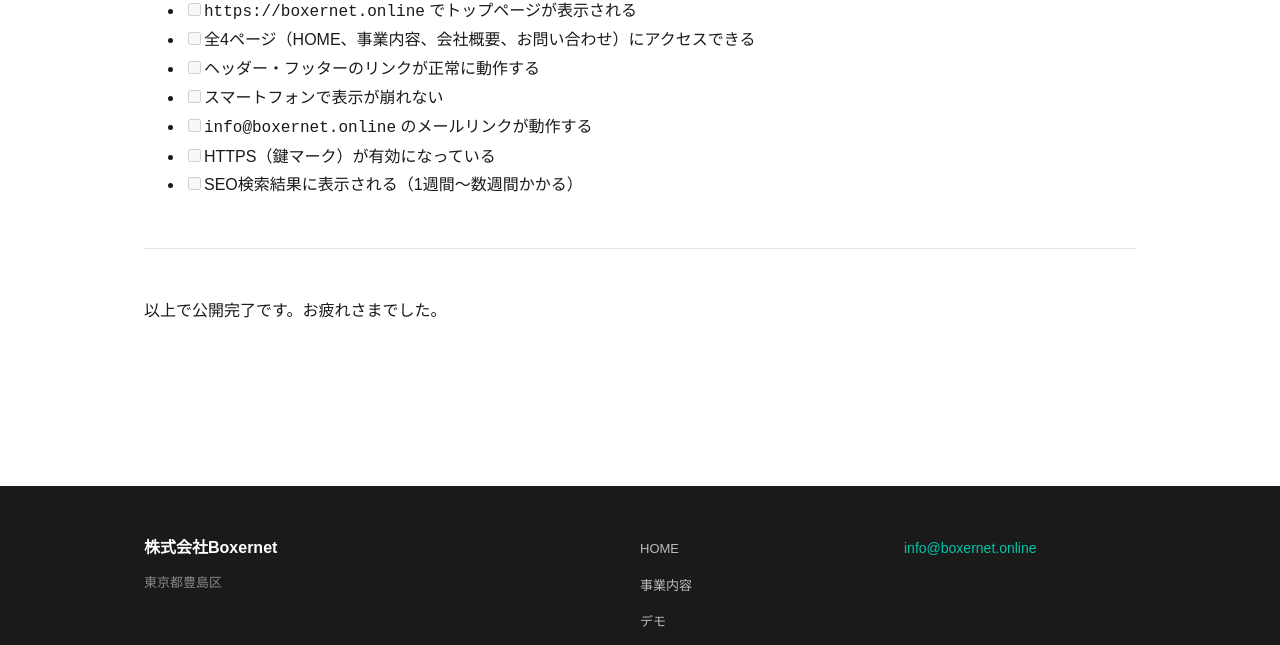
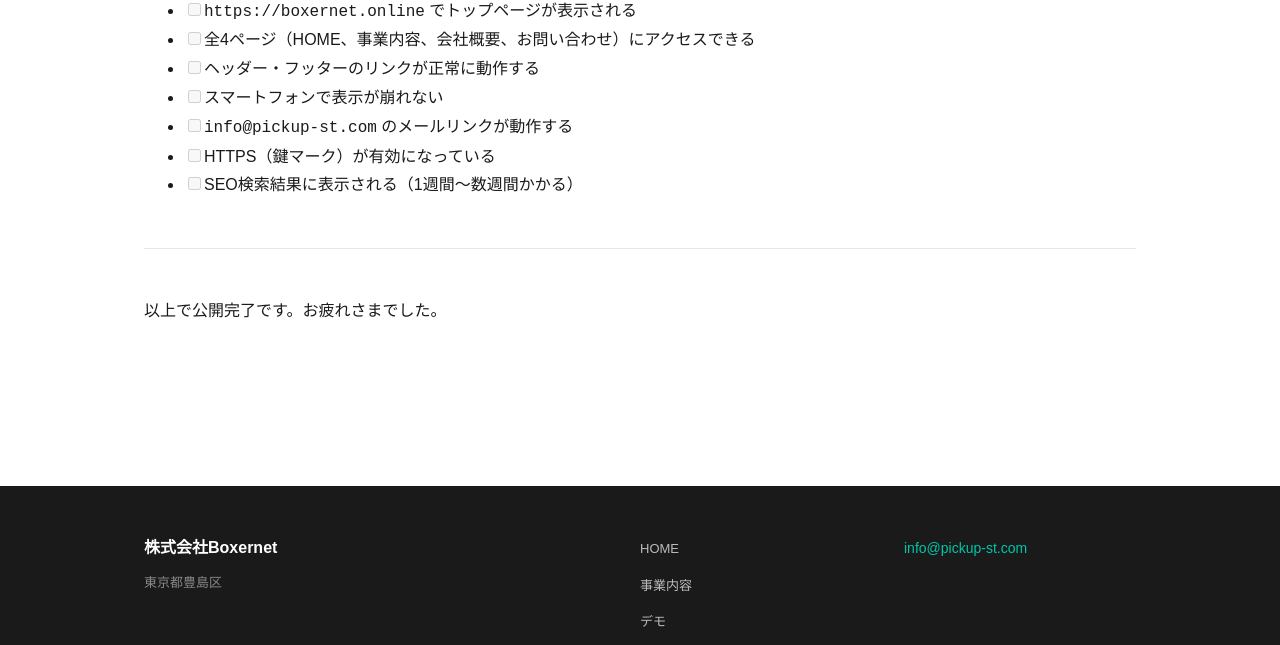
Before and after one commit to gazdentky/boxernet-site, a Jekyll site: the page built from DEPLOY_GUIDE.md, in a window 1280 px wide and 900 px high, scrolled down 9261 px. Shown: the part 141-786 px from the top of the window. Built offline with Jekyll 4.4.1, drawn with Linux system fonts in a browser that asks for light colours; our own code applies the rules of GitHub Pages for plain Markdown files.

Commit message:
Update contact email to new domain

```diff
--- a/DEPLOY_GUIDE.md
+++ b/DEPLOY_GUIDE.md
@@ -345,7 +345,7 @@ jekyll serve
 - [ ] 全4ページ（HOME、事業内容、会社概要、お問い合わせ）にアクセスできる
 - [ ] ヘッダー・フッターのリンクが正常に動作する
 - [ ] スマートフォンで表示が崩れない
-- [ ] `info@boxernet.online` のメールリンクが動作する
+- [ ] `info@pickup-st.com` のメールリンクが動作する
 - [ ] HTTPS（鍵マーク）が有効になっている
 - [ ] SEO検索結果に表示される（1週間〜数週間かかる）
 
--- a/_config.yml
+++ b/_config.yml
@@ -17,7 +17,7 @@ company:
   ceo: 高橋 明宏
   address: 東京都豊島区
   patent_number: "第7534835号"
-  email: info@boxernet.online
+  email: info@pickup-st.com
 
 # カラーテーマ
 theme_colors:
```
Also changed, not shown: README.md.
